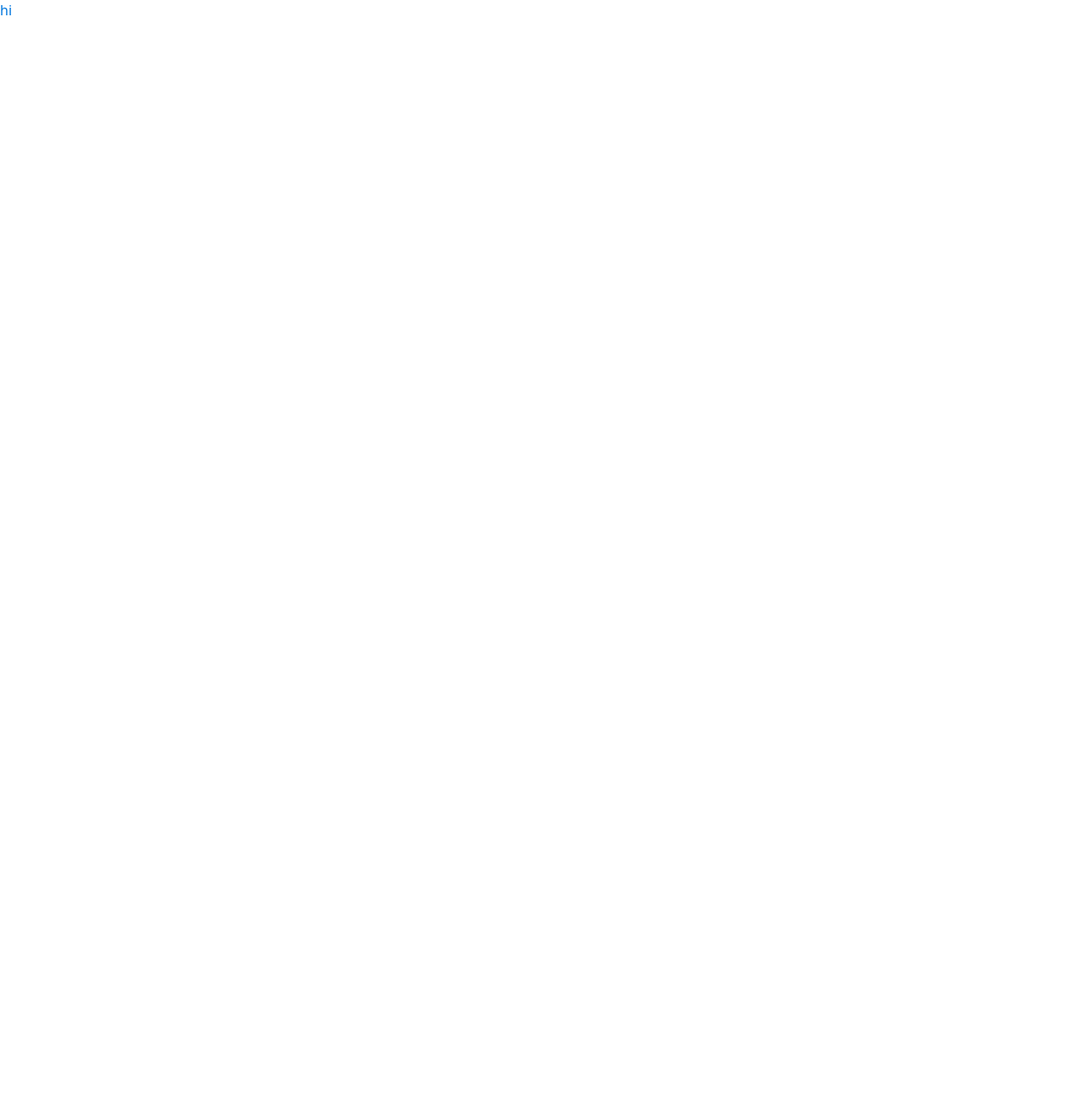
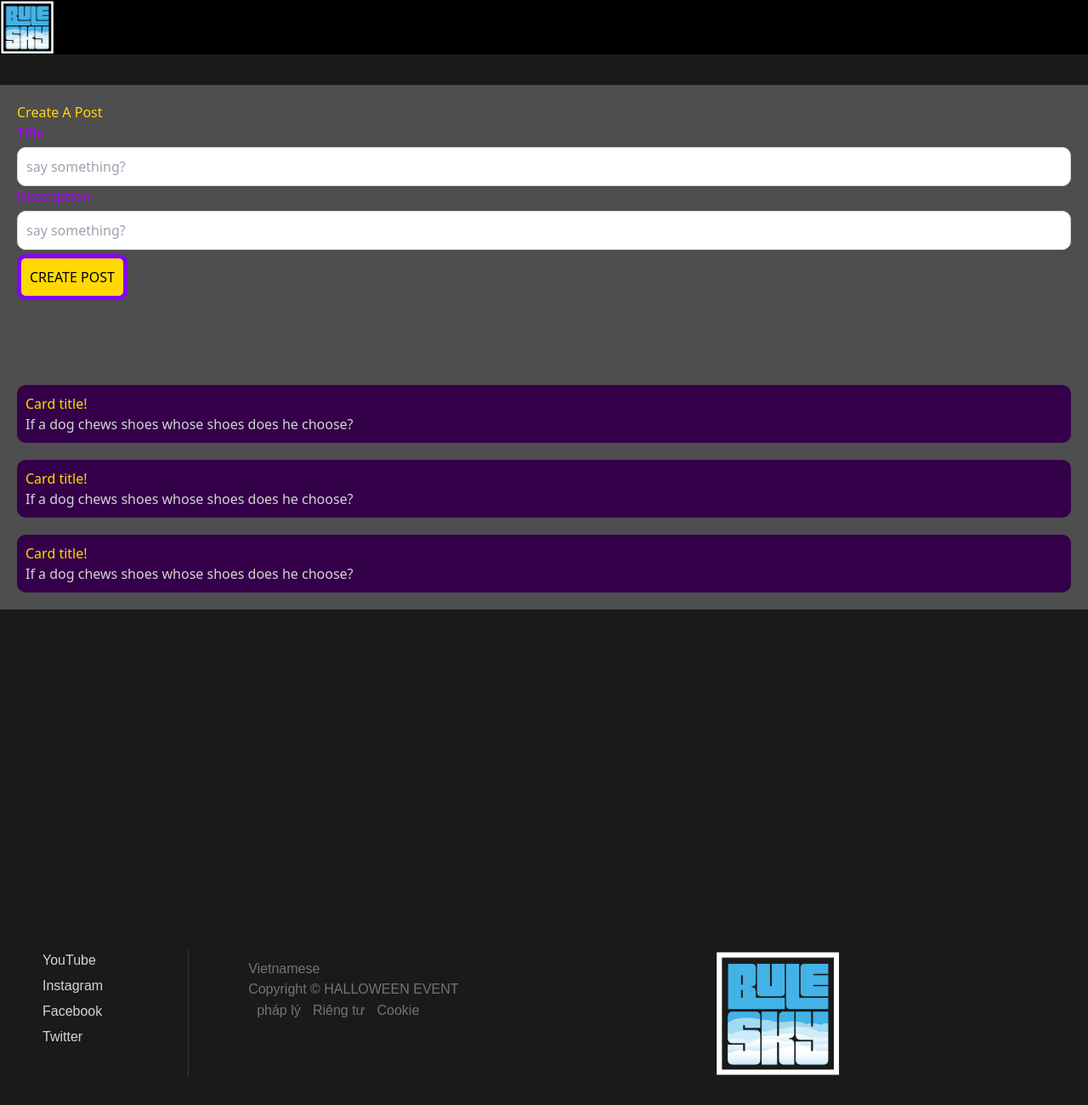
Before and after one commit to Aizuki69/jsi02-tr-n-T.A, a website: page JSI02/lesson1/home/home.html in a window 1280 px wide. Shown: the whole page at 85% size. Before the commit the page ends 800 px from the top, so only its background shows below. Drawn offline with nearby package versions, Linux system fonts and the light colour scheme; sample sign-in values are in the browser's storage.

Commit message:
update v1.5

```diff
--- a/JSI02/lesson1/home/home.css
+++ b/JSI02/lesson1/home/home.css
@@ -1 +1,122 @@
-h1{ color:rgb(0, 118, 221)}
+h1{ color:rgb(255, 217, 0);
+
+}
+body{
+    margin: 0px;
+    padding-left: 0px;
+
+    background-color: #1a1a1a;
+}
+.menu {
+    background-color: #000000;
+    padding-right: 95%;
+    position: fixed;
+    top: 0px;
+
+}
+
+.logoimg {
+    width: 80px;
+}
+
+.bottom img {
+    width: 150px;
+    margin-left: 300px;
+}
+
+.bottom {
+    margin-top: 400px;
+    display: flex;
+    margin-bottom: 50px;
+}
+
+.c1bottom a {
+    text-decoration: none;
+    color: #d4d4d4;
+    font-family: "Kanit", sans-serif;
+}
+
+.c2bottom {
+    border-left: #3b3b3b 1px solid;
+    padding-left: 70px;
+    margin-left: 100px;
+    padding-top: 10px;
+}
+
+.c1bottom a {
+    margin-left: 50px;
+}
+
+.bottom ul {
+    list-style: none;
+}
+
+.c2bottom a,
+.c2bottom p {
+    text-decoration: none;
+    color: #747474;
+    font-family: "Kanit", sans-serif;
+    font-weight: 500;
+}
+
+.abottom {
+    margin-left: 10px;
+}
+
+.abottom a:hover {
+    text-decoration: underline;
+}
+
+.bottom li {
+    margin-bottom: 5px;
+}
+
+.c1bottom a:hover {
+    text-decoration: underline;
+}
+
+.ccbottom a:hover {
+    text-decoration: underline;
+}
+/* other */
+
+.textbox1{
+    margin-top: 100px;
+    padding: 20px;
+    background-color: #4e4e4e;
+}
+h2{
+    font-size: 50px;
+    color: rgb(174, 0, 255);
+}
+input[type="text"] {
+    margin-top: 5px;
+    display: block;
+    width: 100%;
+    padding: 10px;
+    outline: none;
+    border: 1px solid #d4d4d4;
+    border-radius: 10px;
+    background-color: #ffffff;
+}
+.box{
+    margin-top: 20px;
+    border-radius: 10px;
+    padding: 10px;
+     background-color: #340049;
+}
+.box p{
+    color: #d4d4d4;
+}
+.box1{
+    margin-top: 100px;
+}
+#create{
+    margin-top: 5px;
+    display: block;
+    padding: 10px;
+    outline: none;
+    border: 5px solid #8400ff;
+    border-radius: 10px;
+    background-color: #ffd900;
+}
--- a/JSI02/lesson1/home/home.html
+++ b/JSI02/lesson1/home/home.html
@@ -1,32 +1,109 @@
 <!DOCTYPE html>
 <html lang="en">
+
 <head>
     <meta charset="UTF-8">
     <meta http-equiv="X-UA-Compatible" content="IE=edge">
     <meta name="viewport" content="width=device-width, initial-scale=1.0">
     <title>Document</title>
-     <script
-      src="https://cdnjs.cloudflare.com/ajax/libs/jquery/3.6.1/jquery.min.js"
-      integrity="sha512-aVKKRRi/Q/YV+4mjoKBsE4x3H+BkegoM/em46NNlCqNTmUYADjBbeNefNxYV7giUp0VxICtqdrbqU7iVaeZNXA=="
-      crossorigin="anonymous"
-      referrerpolicy="no-referrer"
-    ></script>
+    <script src="https://cdnjs.cloudflare.com/ajax/libs/jquery/3.6.1/jquery.min.js"
+        integrity="sha512-aVKKRRi/Q/YV+4mjoKBsE4x3H+BkegoM/em46NNlCqNTmUYADjBbeNefNxYV7giUp0VxICtqdrbqU7iVaeZNXA=="
+        crossorigin="anonymous" referrerpolicy="no-referrer"></script>
     <link rel="stylesheet" href="/JSI02/lesson1/home/home.css" />
-    <link
-      rel="stylesheet"
-      href="https://cdnjs.cloudflare.com/ajax/libs/tailwindcss/2.2.19/tailwind.min.css"
-      referrerpolicy="no-referrer"
-    />
+    <link rel="stylesheet" href="https://cdnjs.cloudflare.com/ajax/libs/tailwindcss/2.2.19/tailwind.min.css"
+        referrerpolicy="no-referrer" />
+    <script type="module" src="https://unpkg.com/ionicons@5.5.2/dist/ionicons/ionicons.esm.js"></script>
+    <script nomodule src="https://unpkg.com/ionicons@5.5.2/dist/ionicons/ionicons.js"></script>
 </head>
+
 <body>
-    <h1>hi</h1>
+    <div class="textbox1">
+        <div class="createpost">
+            <h1>Create A Post</h1>
+            <div class="text1">
+                <h2>Title</h2>
+                <input type="text" id="title" class="text" placeholder="say something?" />
+            </div>
+
+
+            <div class="text1">
+                <h2>Description</h2>
+                <input type="text" id="Description" class="text" placeholder="say something?" />
+            </div>
+            <button id="create">CREATE POST</button>
+        </div>
+        <div class="box1">
+            <div class="box">
+                <h1>Card title!</h1>
+                <p>If a dog chews shoes whose shoes does he choose?</p>
+            </div>
+            <div class="box">
+                <h1>Card title!</h1>
+                <p>If a dog chews shoes whose shoes does he choose?</p>
+            </div>
+            <div class="box">
+                <h1>Card title!</h1>
+                <p>If a dog chews shoes whose shoes does he choose?</p>
+            </div>
+        </div>
+        <div id="post"></div>
+    </div>
+
+
+
+
+
+
+
     <script>
-        $( document ).ready(() => {
+        $(document).ready(() => {
             let getAllUser = JSON.parse(localStorage.getItem("user"));
-            if(!getAllUser) {
+            if (!getAllUser) {
                 location.replace("http://127.0.0.1:5500/JSI02/lesson1/sign%20up/sign%20up.html")
             }
+        });
+
+        $("#create").click(() => {
+            var Title = $("#title").val();
+            var Description = $("#Description").val();
+            $(`<div class="box">
+                <h1>${Title}</h1>
+                <p>${Description}</p>
+            </div>`).appendTo("#post")
         })
     </script>
+    <div class="menu">
+        <img src="/JSI02/lesson1/assets/logo.PNG" class="logoimg" alt="" />
+    </div>
+    <div id="bottom">
+        <div class="bottom">
+            <div class="c1bottom">
+                <ul>
+                    <li>
+                        <a href="https://youtube.com/channel/UCqvQWrqyTGx4g80dMPi7Gwg">YouTube</a>
+                    </li>
+                    <li>
+                        <a href="thongbao.html">Instagram</a>
+                    </li>
+                    <li>
+                        <a href="thongbao.html">Facebook</a>
+                    </li>
+                    <li>
+                        <a href="thongbao.html">Twitter</a>
+                    </li>
+                </ul>
+            </div>
+            <div class="c2bottom">
+                <a href="">Vietnamese</a>
+                <p>Copyright © HALLOWEEN EVENT</p>
+                <div class="cc2bottom">
+                    <a class="abottom" href="thongbao.html">pháp lý</a>
+                    <a class="abottom" href="thongbao.html">Riêng tư</a>
+                    <a class="abottom" href="thongbao.html">Cookie</a>
+                </div>
+            </div>
+            <div class="imgbottom">
+                <img src="/JSI02/lesson1/assets/logo.PNG" alt="logo" />
 </body>
+
 </html>
```
Also changed, not shown: JSI02/index.html (added, +158 -0 lines).
